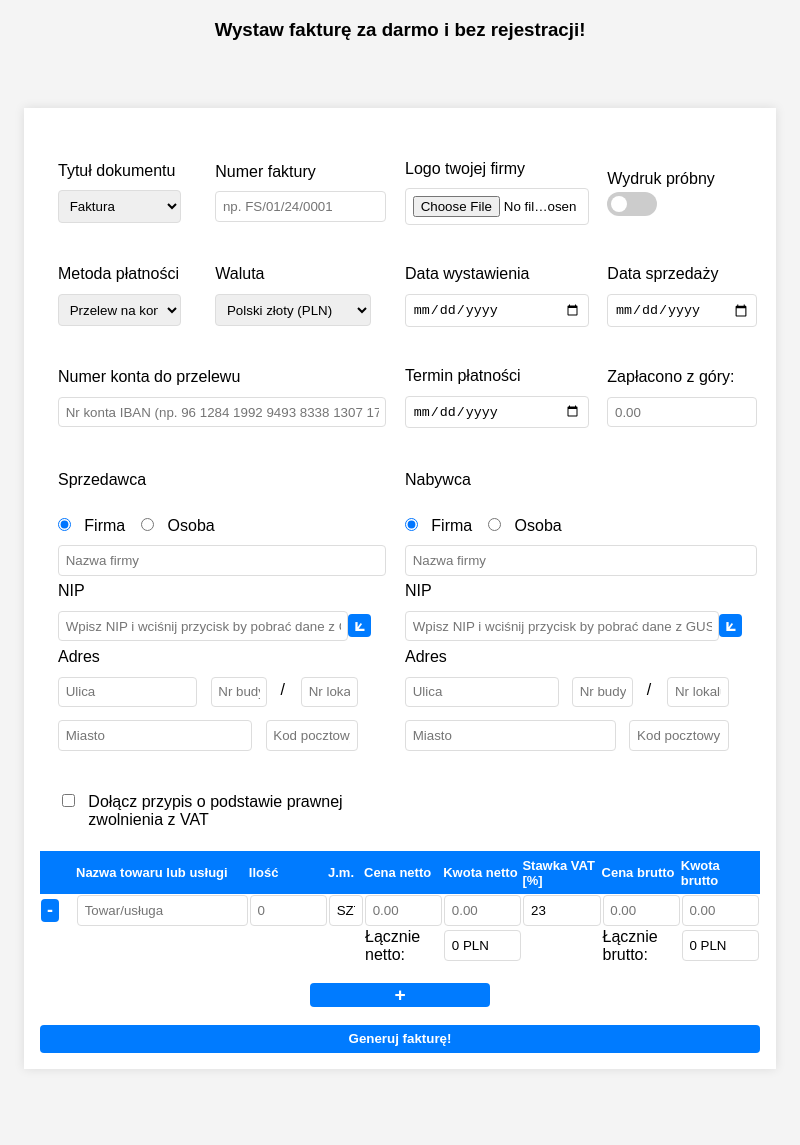
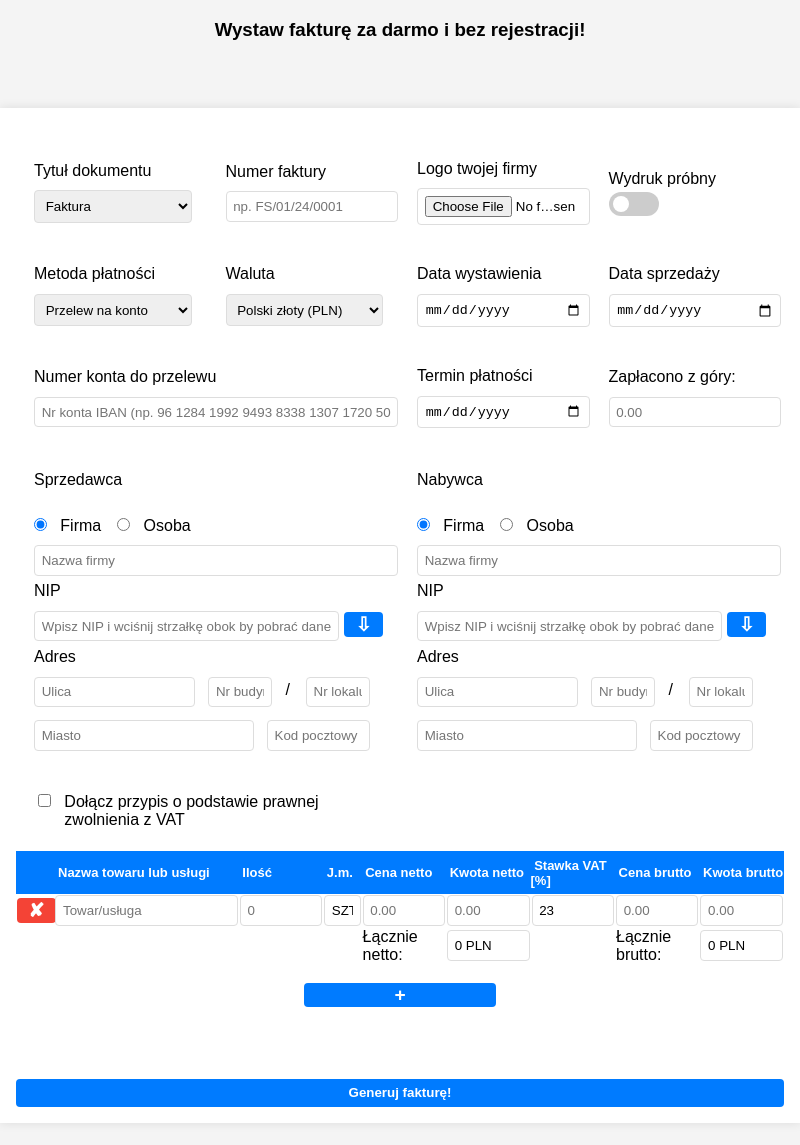
Before and after one commit to mbninjait/freektura, an Electron app: page index.html in a window 800 px wide. Shown: the part 77-1222 px from the top of the page. Before the commit the page ends 1178 px from the top, so only its background shows below. Drawn offline with Linux system fonts and the light colour scheme.

Commit message:
Styling and element sizing

```diff
--- a/html-elems/invoice-line.html
+++ b/html-elems/invoice-line.html
@@ -1,5 +1,5 @@
 <!--<tr>-->
-<td><button type="button" class="small-btn" onclick="deleteInvoiceLine(this)" title="Usuń wiersz">-</button></td>
+<td><button type="button" class="del-btn" onclick="deleteInvoiceLine(this)" title="Usuń wiersz">&nbsp;&#x2718;&nbsp;</button></td>
 <td><input type="text" placeholder="Towar/usługa" required></td>
 <td><input class="quan" type="number" min="0" placeholder="0"></td>
 <td><input type="text" placeholder="J.m." value="SZT"></td>
--- a/index.html
+++ b/index.html
@@ -105,9 +105,9 @@
                             <label id="seller-nip-label" for="seller-nip">NIP</label>
                             <div id="seller-nip-div" class="flex-div">
                                 <input type="text" id="seller-nip"
-                                    placeholder="Wpisz NIP i wciśnij przycisk by pobrać dane z GUS-u">
+                                    placeholder="Wpisz NIP i wciśnij strzałkę obok by pobrać dane firmy z GUS">
                                 <button type="button" class="small-btn" onclick="getSellerDataFromGUS()"
-                                    title="Pobierz dane z GUS-u na podstawie NIP">&#10176;</button>
+                                    title="Pobierz dane z GUS na podstawie NIP">&nbsp;&#x21e9;&nbsp;</button>
                             </div>
 
                             <label id="seller-pesel-label" for="seller-pesel">PESEL</label>
@@ -149,9 +149,9 @@
                             <label id="customer-nip-label" for="customer-nip">NIP</label>
                             <div id="customer-nip-div" class="flex-div">
                                 <input type="text" id="customer-nip"
-                                    placeholder="Wpisz NIP i wciśnij przycisk by pobrać dane z GUS-u">
+                                    placeholder="Wpisz NIP i wciśnij strzałkę obok by pobrać dane firmy z GUS">
                                 <button type="button" class="small-btn" onclick="getCustDataFromGUS()"
-                                    title="Pobierz dane z GUS-u na podstawie NIP">&#10176;</button>
+                                    title="Pobierz dane z GUS na podstawie NIP">&nbsp;&#x21e9;&nbsp;</button>
                             </div>
 
                             <label id="customer-pesel-label" for="customer-pesel">PESEL</label>
@@ -192,14 +192,14 @@
                     <thead>
                         <tr>
                             <th class="lp">&ThinSpace;</th>
-                            <th class="item-name">Nazwa towaru lub usługi</th>
-                            <th class="quan">Ilość</th>
-                            <th class="um">J.m.</th>
-                            <th class="net-price">Cena netto</th>
-                            <th class="net-amount">Kwota netto</th>
-                            <th class="vat-rate">Stawka VAT [%]</th>
-                            <th class="gross-price">Cena brutto</th>
-                            <th class="gross-amount">Kwota brutto</th>
+                            <th class="item-name">&nbsp;Nazwa towaru lub usługi</th>
+                            <th class="quan">&nbsp;Ilość</th>
+                            <th class="um">&nbsp;J.m.</th>
+                            <th class="net-price">&nbsp;Cena netto</th>
+                            <th class="net-amount">&nbsp;Kwota netto</th>
+                            <th class="vat-rate">&nbsp;Stawka VAT [%]</th>
+                            <th class="gross-price">&nbsp;Cena brutto</th>
+                            <th class="gross-amount">&nbsp;Kwota brutto</th>
                         </tr>
                     </thead>
                     <tbody>
@@ -220,9 +220,12 @@
                 </table>
                 <br>
                 <div class="centering-div">
-                <button type="button" class="newline-btn" onclick="insertInvoiceLine()" title="Dodaj wiersz">+</button>
+                <button type="button" class="newline-btn" onclick="insertInvoiceLine()" title="Dodaj wiersz">&#x2b;</button>
                 </div>
             </section>
+            <br>
+            <br>
+            <br>
             <br>
             <button type="submit" class="wide-btn">Generuj fakturę!</button>
         </form>
--- a/package.json
+++ b/package.json
@@ -23,6 +23,7 @@
     "pdfjs-dist": "^4.0.379"
   },
   "dependencies": {
+    "animate.css": "^4.1.1",
     "domino": "^2.1.6",
     "electron-squirrel-startup": "^1.0.0"
   }
--- a/style.css
+++ b/style.css
@@ -1,5 +1,5 @@
 body {
-    font-family: Arial, sans-serif;
+    font-family: Arial, Helvetica, sans-serif;
     margin: 0;
     padding: 0;
     background-color: #f4f4f4;
@@ -13,8 +13,7 @@ footer {
 }
 
 main {
-    width: 90%;
-    max-width: 1000px;
+    max-width: 1100px;
     margin: 2em auto;
     padding: 1em;
     background-color: #fff;
@@ -31,6 +30,10 @@ label {
     width: 50%;
 }
 
+.main-header {
+    width: 25%;
+}
+
 .main-header input,
 .main-header .comboBox {
     width: 100%;
@@ -44,7 +47,10 @@ label {
     display: flex;
     flex-direction: row;
     align-items: baseline;
-    justify-content: flex-start;
+}
+
+.flex-div .small-btn {
+    margin-left: 5px;
 }
 
 .centering-div {
@@ -133,13 +139,28 @@ label {
     border-radius: 4px;
     cursor: pointer;
     font-weight: bold;
-    font-size: large;
+    font-size: larger;
+}
+
+.del-btn {
+    border: none;
+    background-color: #f44336;
+    color: white;
+    border-radius: 4px;
+    cursor: pointer;
+    font-weight: bold;
+    font-size: larger;
 }
 
 .newline-btn:hover,
 .wide-btn:hover,
 .small-btn:hover {
     background-color: #77b7fc;
+    color: black;
+}
+
+.del-btn:hover {
+    background-color: #ea8f8f;
     color: black;
 }
 
@@ -246,7 +267,7 @@ th.gross-amount {
 }
 
 .error {
-    background-color: #b00020;
+    background-color: #f44336;
     color: white;
 }
 
```
Also changed, not shown: 3 other files.
